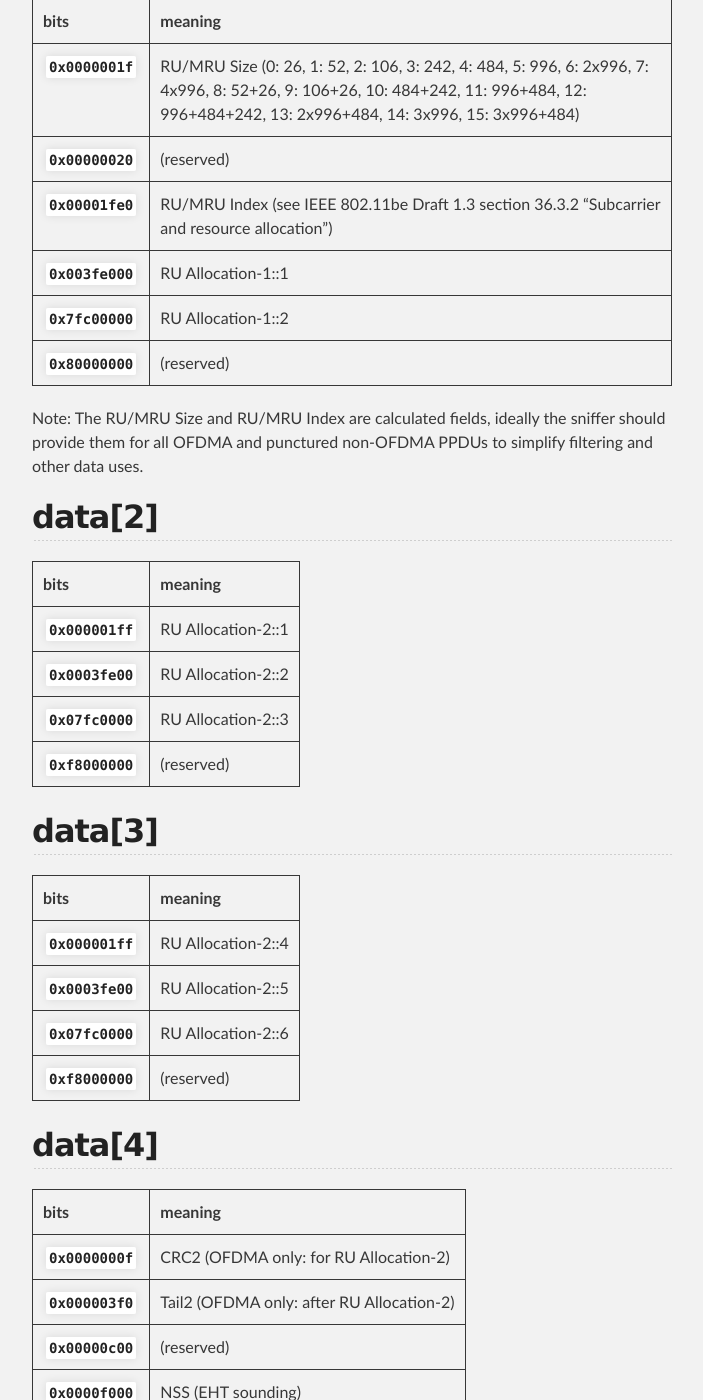
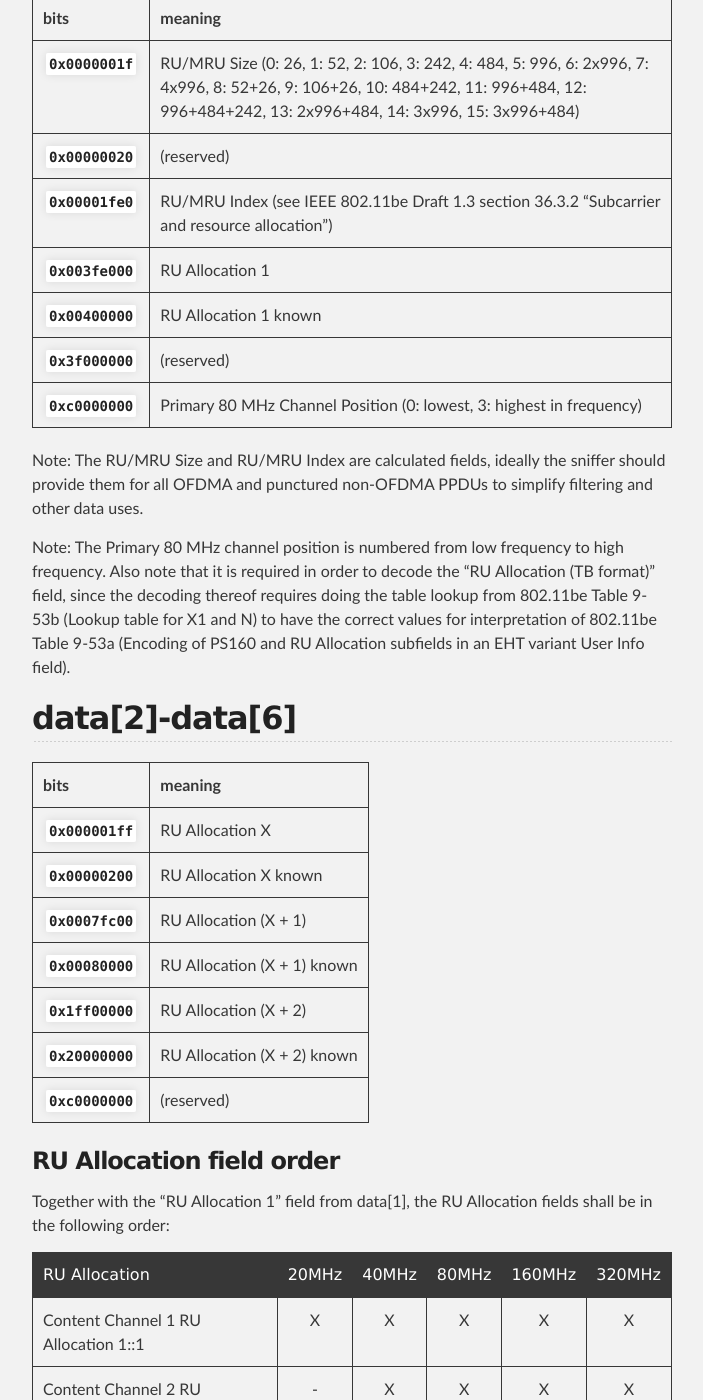
Before and after one commit to radiotap/radiotap.github.io, a Jekyll site: the page built from fields/EHT.md, in a window 1280 px wide and 1400 px high, scrolled down 3157 px. Shown: the whole window, without its empty margins (288-991 px from the left). Built offline with Jekyll 4.4.1, drawn with Linux system fonts in a browser that asks for light colours; some of the changed text lies outside the part shown.

Commit message:
EHT: update
I mixed up how the content channel stuff works, and we need to
capture 8 more RU allocation fields, and remove the content
channel index.

Additionally some minor fixes, including terminology and some
renaming.

```diff
--- a/fields/EHT.md
+++ b/fields/EHT.md
@@ -7,7 +7,7 @@
 
 Structure
 : - u32 known
-  - u32 data[6]
+  - u32 data[9]
   - u32 user_info[] (Note this is variable length)
 
 Required Alignment
@@ -47,8 +47,9 @@
 | **`0x00200000`** | (reserved) | User Encoding Block Tail Known | (reserved) |
 | **`0x00400000`** | RU/MRU Size Known | (same) | (reserved) |
 | **`0x00800000`** | RU/MRU Index Known | (same) | (reserved) |
-| **`0x01000000`** | TB RU Allocation Known | (same) | (reserved) |
-| **`0xfe000000`** | (reserved) | (reserved) | (reserved) |
+| **`0x01000000`** | RU Allocation (TB format) Known | (same) | (reserved) |
+| **`0x02000000`** | Primary 80 MHz Channel Position known | (same) | (same) |
+| **`0xfc000000`** | (reserved) | (reserved) | (reserved) |
 
 Note: The "RU/MRU Size" and "RU/MRU Index" fields are provided for sniffers
 that cannot provide the entirety of the RU allocations and user information
@@ -83,31 +84,58 @@
 | **`0x0000001f`** | RU/MRU Size (0: 26, 1: 52, 2: 106, 3: 242, 4: 484, 5: 996, 6: 2x996, 7: 4x996, 8: 52+26, 9: 106+26, 10: 484+242, 11: 996+484, 12: 996+484+242, 13: 2x996+484, 14: 3x996, 15: 3x996+484) |
 | **`0x00000020`** | (reserved) |
 | **`0x00001fe0`** | RU/MRU Index (see IEEE 802.11be Draft 1.3 section 36.3.2 "Subcarrier and resource allocation") |
-| **`0x003fe000`** | RU Allocation-1::1 |
-| **`0x7fc00000`** | RU Allocation-1::2 |
-| **`0x80000000`** | (reserved) |
+| **`0x003fe000`** | RU Allocation 1 |
+| **`0x00400000`** | RU Allocation 1 known |
+| **`0x3f000000`** | (reserved) |
+| **`0xc0000000`** | Primary 80 MHz Channel Position (0: lowest, 3: highest in frequency)|
 
 Note: The RU/MRU Size and RU/MRU Index are calculated fields, ideally the
 sniffer should provide them for all OFDMA and punctured non-OFDMA PPDUs to
 simplify filtering and other data uses.
 
-## data[2]
+Note: The Primary 80 MHz channel position is numbered from low frequency to
+high frequency. Also note that it is required in order to decode the "RU
+Allocation (TB format)" field, since the decoding thereof requires doing the
+table lookup from 802.11be Table 9-53b (Lookup table for X1 and N) to have
+the correct values for interpretation of 802.11be Table 9-53a (Encoding of
+PS160 and RU Allocation subfields in an EHT variant User Info field).
+
+## data[2]-data[6]
 
 | **bits** | **meaning** |
-| **`0x000001ff`** | RU Allocation-2::1 |
-| **`0x0003fe00`** | RU Allocation-2::2 |
-| **`0x07fc0000`** | RU Allocation-2::3 |
-| **`0xf8000000`** | (reserved) |
+| **`0x000001ff`** | RU Allocation X |
+| **`0x00000200`** | RU Allocation X known |
+| **`0x0007fc00`** | RU Allocation (X + 1) |
+| **`0x00080000`** | RU Allocation (X + 1) known |
+| **`0x1ff00000`** | RU Allocation (X + 2) |
+| **`0x20000000`** | RU Allocation (X + 2) known |
+| **`0xc0000000`** | (reserved) |
 
-## data[3]
+### RU Allocation field order
 
-| **bits** | **meaning** |
-| **`0x000001ff`** | RU Allocation-2::4 |
-| **`0x0003fe00`** | RU Allocation-2::5 |
-| **`0x07fc0000`** | RU Allocation-2::6 |
-| **`0xf8000000`** | (reserved) |
+Together with the "RU Allocation 1" field from data[1], the RU Allocation
+fields shall be in the following order:
 
-## data[4]
+| RU Allocation                        | 20MHz | 40MHz | 80MHz | 160MHz | 320MHz |
+| :---                                 | :---: | :---: | :---: |  :---: |  :---: |
+| Content Channel 1 RU Allocation 1::1 |     X |     X |     X |      X |      X |
+| Content Channel 2 RU Allocation 1::1 |     - |     X |     X |      X |      X |
+| Content Channel 1 RU Allocation 1::2 |     - |     - |     X |      X |      X |
+| Content Channel 2 RU Allocation 1::2 |     - |     - |     X |      X |      X |
+| Content Channel 1 RU Allocation 2::1 |     - |     - |     - |      X |      X |
+| Content Channel 2 RU Allocation 2::1 |     - |     - |     - |      X |      X |
+| Content Channel 1 RU Allocation 2::2 |     - |     - |     - |      X |      X |
+| Content Channel 2 RU Allocation 2::2 |     - |     - |     - |      X |      X |
+| Content Channel 1 RU Allocation 2::3 |     - |     - |     - |      - |      X |
+| Content Channel 2 RU Allocation 2::3 |     - |     - |     - |      - |      X |
+| Content Channel 1 RU Allocation 2::4 |     - |     - |     - |      - |      X |
+| Content Channel 2 RU Allocation 2::4 |     - |     - |     - |      - |      X |
+| Content Channel 1 RU Allocation 2::5 |     - |     - |     - |      - |      X |
+| Content Channel 2 RU Allocation 2::5 |     - |     - |     - |      - |      X |
+| Content Channel 1 RU Allocation 2::6 |     - |     - |     - |      - |      X |
+| Content Channel 2 RU Allocation 2::6 |     - |     - |     - |      - |      X |
+
+## data[7]
 
 | **bits** | **meaning** |
 | **`0x0000000f`** | CRC2 (OFDMA only: for RU Allocation-2) |
@@ -120,12 +148,12 @@
 | **`0x3f000000`** | User Encoding Block Tail |
 | **`0xc0000000`** | (reserved) |
 
-## data[5]
+## data[8]
 
 | **bits** | **meaning** |
-| **`0x00000001`** | TB RU Allocation: PS 160 |
-| **`0x00000002`** | TB RU Allocation: PS 80 |
-| **`0x000001fc`** | TB RU Allocation: B7--B1 |
+| **`0x00000001`** | RU Allocation (TB format): PS 160 |
+| **`0x00000002`** | RU Allocation (TB format): B0 |
+| **`0x000001fc`** | RU Allocation (TB format): B7--B1 |
 | **`0xfffffe00`** | (reserved) |
 
 Note: the `0x1ff` bits here indicate the RU Allocation for the captured
@@ -142,16 +170,16 @@
 all of them are, and they should be given in the same order as they
 were ordered in the frame.
 
-Note that to simplify parsing we indicate OFDMA and MU-MIMO information
-via separate known bits, so that parsers can show these fields without
-consulting other information on whether it was an OFDMA or MU-MIMO PPDU.
+Note that to simplify parsing we indicate non-MU-MIMO (e.g. OFDMA) and
+MU-MIMO information via separate known bits, so that parsers can show
+these fields without consulting other information to know the PPDU type.
 
 The "Data captured for this user" bit indicates which user the data was
 captured for that this radiotap header is attached to. It should be set
 for exactly one `user_info` entry in the entire radiotap header, even if
 potentially the entire EHT field is given multiple times.
 
-| **bits**         | **OFDMA** | **MU-MIMO** |
+| **bits**         | **non-MU-MIMO** | **MU-MIMO** |
 | **`0x00000001`** | STA-ID known | (same) |
 | **`0x00000002`** | MCS known | (same) |
 | **`0x00000004`** | Coding known | (same) |
```
Also changed, not shown: other parts of fields/EHT.md (+3 -3 lines).
